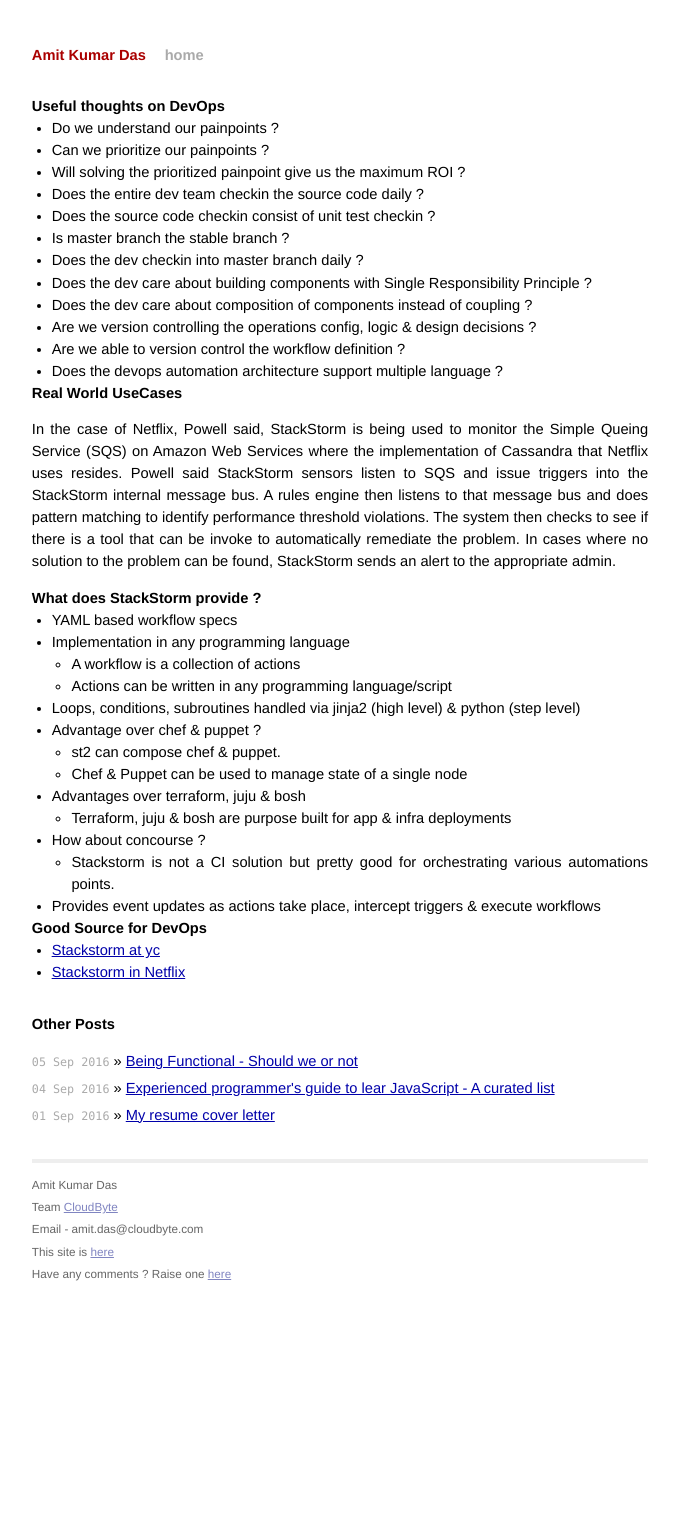
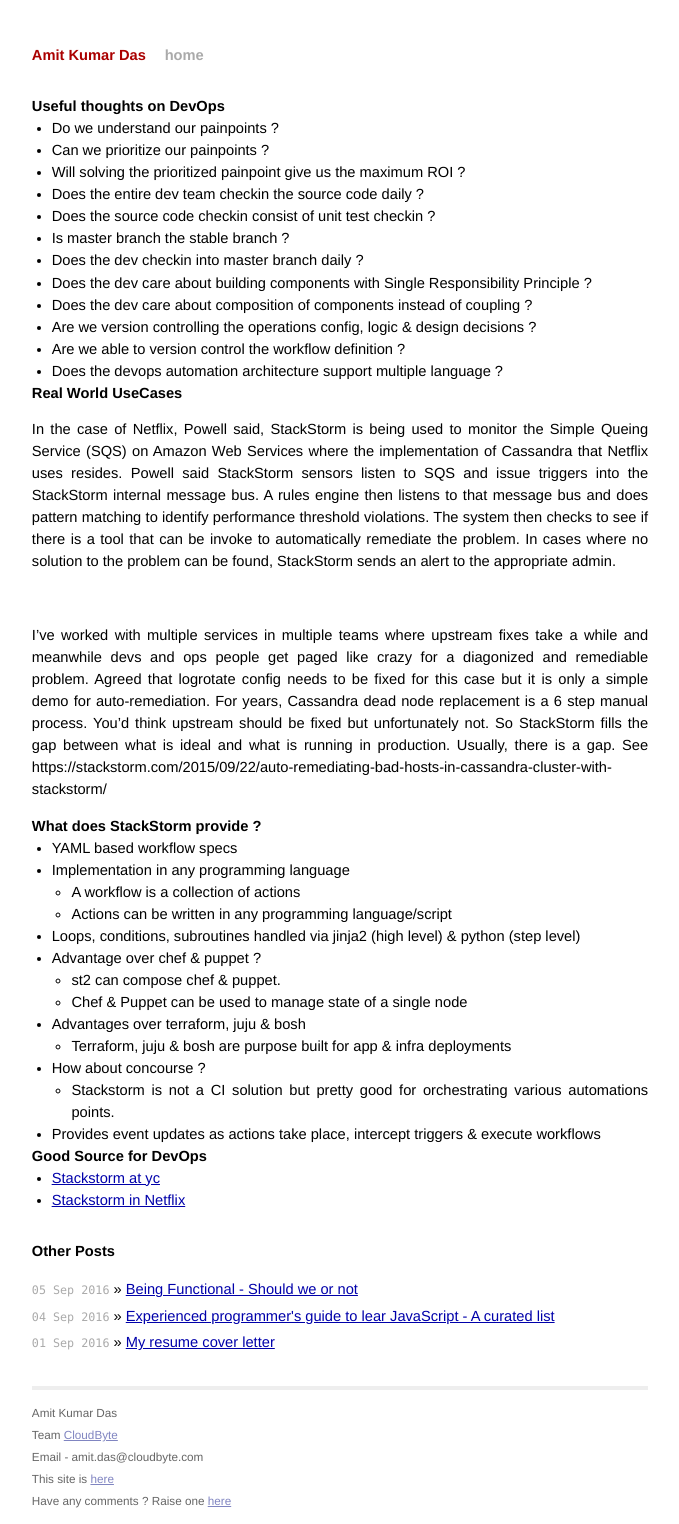
Before and after one commit to AmitKumarDas/amitkumardas.github.io, a Jekyll site: the page built from _posts/2016-08-21-my-views-on-devops.md, in a window 1280 px wide. Shown: the whole page, without its empty margins (300-979 px from the left). Built offline with Jekyll 4.4.1, drawn with Linux system fonts in a browser that asks for light colours; before the commit the page ends 1296 px from its top, so only the background shows below that.

Commit message:
Update 2016-08-21-my-views-on-devops.md

```diff
--- a/_posts/2016-08-21-my-views-on-devops.md
+++ b/_posts/2016-08-21-my-views-on-devops.md
@@ -22,6 +22,10 @@
 
 > In the case of Netflix, Powell said, StackStorm is being used to monitor the Simple Queing Service (SQS) on Amazon Web Services where the implementation of Cassandra that Netflix uses resides. Powell said StackStorm sensors listen to SQS and issue triggers into the StackStorm internal message bus. A rules engine then listens to that message bus and does pattern matching to identify performance threshold violations. The system then checks to see if there is a tool that can be invoke to automatically remediate the problem. In cases where no solution to the problem can be found, StackStorm sends an alert to the appropriate admin.
 
+<br />
+
+> I've worked with multiple services in multiple teams where upstream fixes take a while and meanwhile devs and ops people get paged like crazy for a diagonized and remediable problem. Agreed that logrotate config needs to be fixed for this case but it is only a simple demo for auto-remediation. For years, Cassandra dead node replacement is a 6 step manual process. You'd think upstream should be fixed but unfortunately not. So StackStorm fills the gap between what is ideal and what is running in production. Usually, there is a gap. See https://stackstorm.com/2015/09/22/auto-remediating-bad-hosts-in-cassandra-cluster-with-stackstorm/
+
 ## What does StackStorm provide ?
 
 - YAML based workflow specs
```
